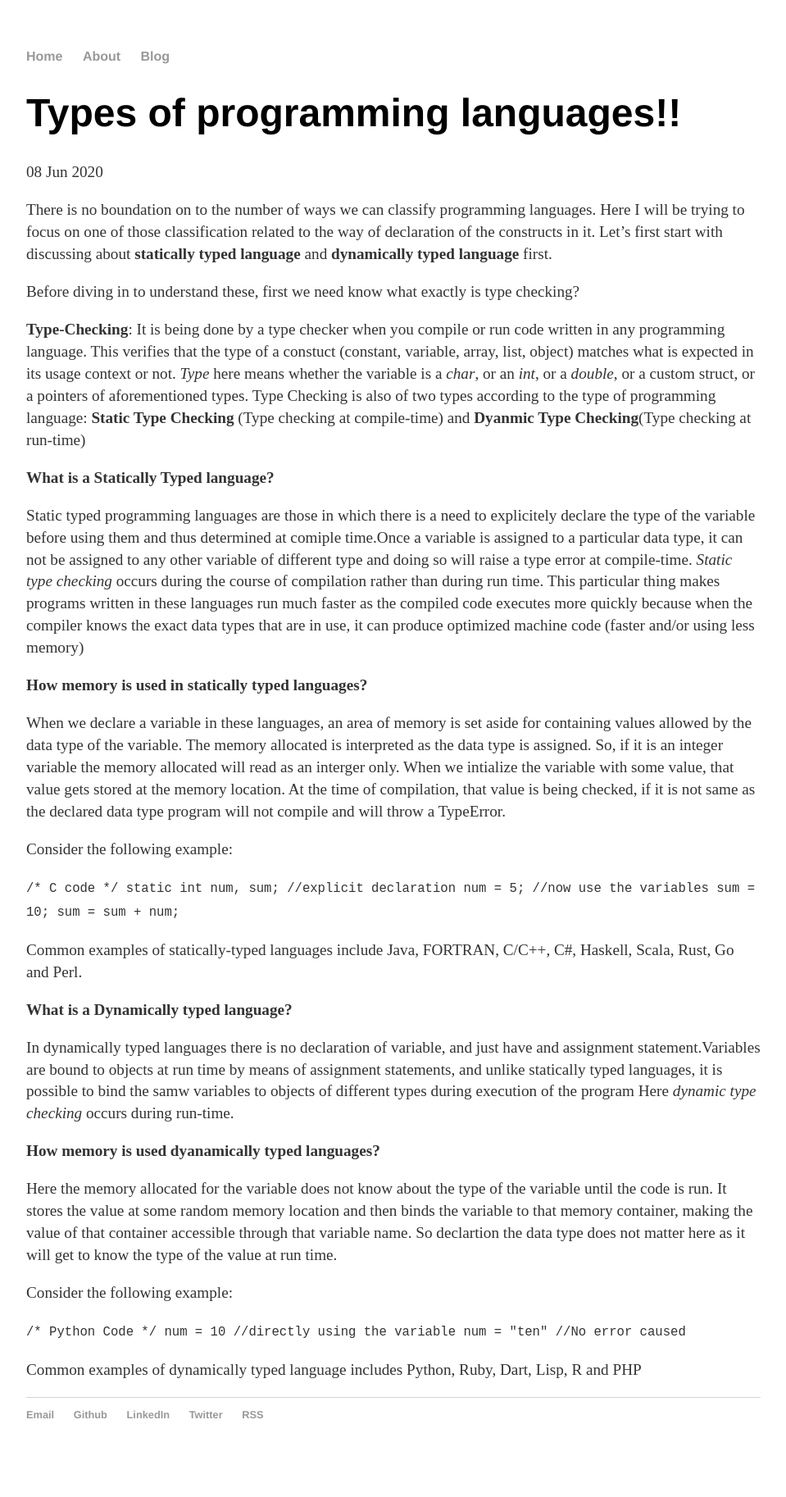
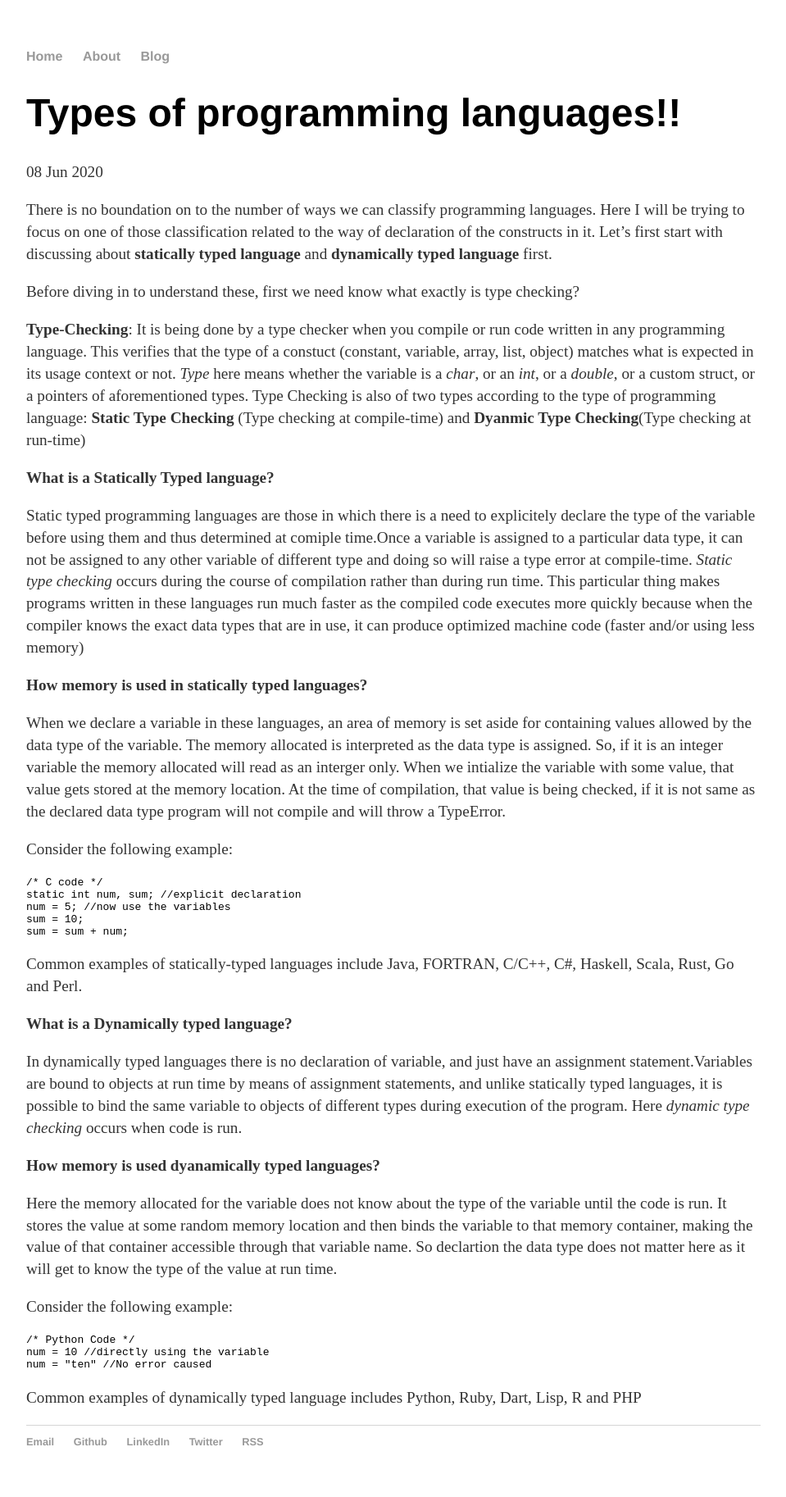
Before and after one commit to ssurbhi560/ssurbhi560.github.io, a Jekyll site: the page built from _posts/2020-06-08-Types-of-programming-languages.md, in a window 1280 px wide. Shown: the whole page at 82% size, without its empty margins (160-1119 px from the left). Built offline with Jekyll 4.4.1, drawn with Linux system fonts in a browser that asks for light colours; before the commit the page ends 1793 px from its top, so only the background shows below that.

Commit message:
fixing typos

````diff
--- a/_posts/2020-06-08-Types-of-programming-languages.md
+++ b/_posts/2020-06-08-Types-of-programming-languages.md
@@ -22,17 +22,19 @@ When we declare a variable in these languages, an area of memory is set aside fo
 
 Consider the following example:
 
-```/* C code */
+```
+/* C code */
 static int num, sum; //explicit declaration
 num = 5; //now use the variables
 sum = 10;
-sum = sum + num;```
+sum = sum + num;
+```
 
 Common examples of statically-typed languages include Java, FORTRAN, C/C++, C#, Haskell, Scala, Rust, Go and Perl.
 
 **What is a Dynamically typed language?**
 
-In dynamically typed languages there is no declaration of variable, and just have and assignment statement.Variables are bound to objects at run time by means of assignment statements, and unlike statically typed languages, it is possible to bind the samw variables to objects of different types during execution of the program Here *dynamic type checking* occurs during run-time.
+In dynamically typed languages there is no declaration of variable, and just have an assignment statement.Variables are bound to objects at run time by means of assignment statements, and unlike statically typed languages, it is possible to bind the same variable to objects of different types during execution of the program. Here *dynamic type checking* occurs when code is run.
 
 **How memory is used dyanamically typed languages?**
 
@@ -40,8 +42,10 @@ Here the memory allocated for the variable does not know about the type of the v
 
 Consider the following example:
 
-```/* Python Code */
+```
+/* Python Code */
 num = 10 //directly using the variable
-num = "ten" //No error caused```
+num = "ten" //No error caused
+```
 
 Common examples of dynamically typed language includes Python, Ruby, Dart, Lisp, R and PHP
````
